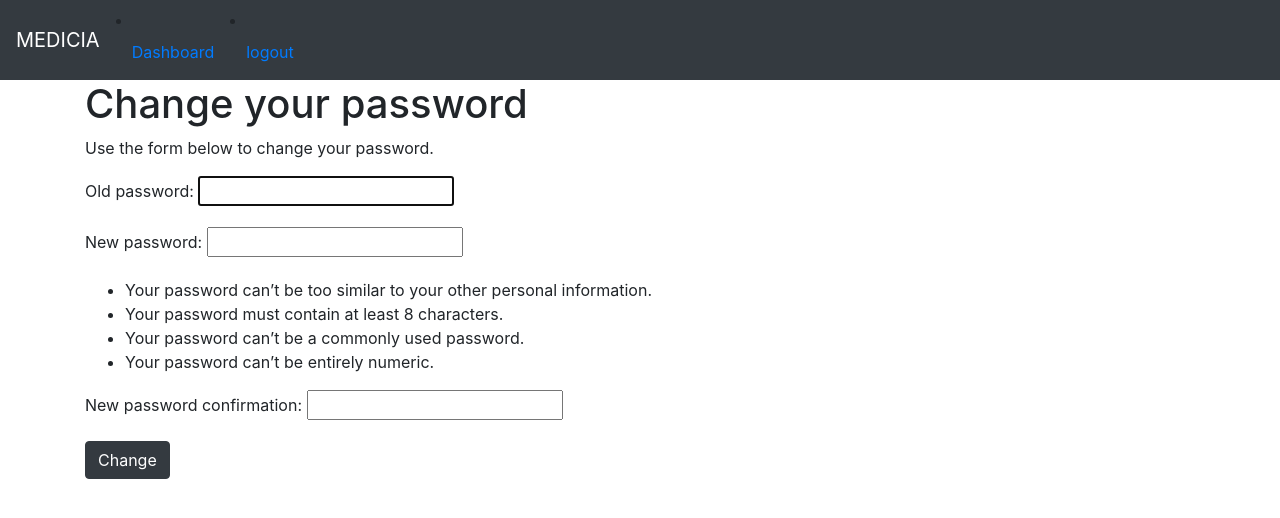
After one commit to Ifeoluwakolopin/health-tech-system, a Django app: page /account/password_change/ in a window 1280 px wide. The commit adds this page. Shown: the top 518 px of the page. Run offline with Django 3.2, Linux system fonts and the light colour scheme; the visitor is signed in with stand-in values (Sample User, id 1).

Commit message:
removed namespace and added password change views

```diff
--- a/medicia/account/templates/registration/logged_out.html
+++ b/medicia/account/templates/registration/logged_out.html
@@ -6,6 +6,6 @@
 <div class="container">
     <h1>Logged out</h1>
     <p>You have succesfully logged out.</p>
-    <p>You can <a href="{% url "account:login" %}">log-in</a> again</p>
+    <p>You can <a href="{% url "login" %}">log-in</a> again</p>
 </div>
 {% endblock %}
--- a/medicia/account/templates/registration/login.html
+++ b/medicia/account/templates/registration/login.html
@@ -10,7 +10,7 @@
     <p>Please use the following form to login</p>
     {% endif %}
     <div class="form-group">
-        <form action="{% url "account:login" %}" method="POST">
+        <form action="{% url "login" %}" method="POST">
             {{ form.as_p }}
             {% csrf_token %}
             <input type="hidden" name="next" value="{{ next }}" />
--- /dev/null
+++ b/medicia/account/templates/registration/password_change_form.html
@@ -0,0 +1,17 @@
+{% extends "base.html" %}
+
+{% block title %}Change your password{% endblock %}
+
+{% block content %}
+<div class="container">
+    <h1>Change your password</h1>
+    <p>Use the form below to change your password.</p>
+    <div class="form-group">
+        <form method="POST" action="{% url "password_change" %}">
+            {{ form.as_p }}
+            <p><input type="submit" value="Change" class="btn btn-dark"></p>
+            {% csrf_token %}
+        </form>
+    </div>
+</div>
+{% endblock %}
--- a/medicia/account/urls.py
+++ b/medicia/account/urls.py
@@ -3,11 +3,13 @@ from django.urls import path
 from django.contrib.auth import views as auth_views
 from . import views
 
-app_name = "account"
 
 urlpatterns = [
     path("login/", auth_views.LoginView.as_view(), name="login"),
     path("logout/", auth_views.LogoutView.as_view(), name="logout"),
+    path("password_change/", auth_views.PasswordChangeView.as_view(),
+        name="password_change"),
+    path("password_change/done/", auth_views.PasswordChangeDoneView.as_view(),
+        name="password_change_done"),
     path("", views.dashboard, name="dashboard"),
-
 ]
--- a/medicia/medicia/urls.py
+++ b/medicia/medicia/urls.py
@@ -20,6 +20,6 @@ from django.conf.urls.static import static
 
 urlpatterns = [
     path('admin/', admin.site.urls),
-    path("", include("records.urls", namespace="records")),
-    path("account/", include("account.urls", namespace="account")),
+    path("", include("records.urls")),
+    path("account/", include("account.urls")),
 ] + static(settings.STATIC_URL, document_root=settings.STATIC_ROOT)
--- a/medicia/records/templates/base.html
+++ b/medicia/records/templates/base.html
@@ -16,14 +16,14 @@
         {% block navbar-brand %}
         {% if request.user.is_authenticated %}
           <li class="navbar-item active">
-            <a href="{% url "account:dashboard" %}" class="nav-link">Dashboard</a>
+            <a href="{% url "dashboard" %}" class="nav-link">Dashboard</a>
           </li>
           <li class="navbar-item">
-            <a href="{% url "account:logout" %}" class="nav-link">logout</a>
+            <a href="{% url "logout" %}" class="nav-link">logout</a>
           </li>
         {% else %}
         <li class="navbar-item">
-          <a href="{% url "account:login" %}" class="nav-link">Account</a>
+          <a href="{% url "login" %}" class="nav-link">Account</a>
         </li>
         {% endif %}
         {% endblock %}
```
Also changed, not shown: medicia/account/templates/registration/password_change_done.html (added, +10 -0 lines).
